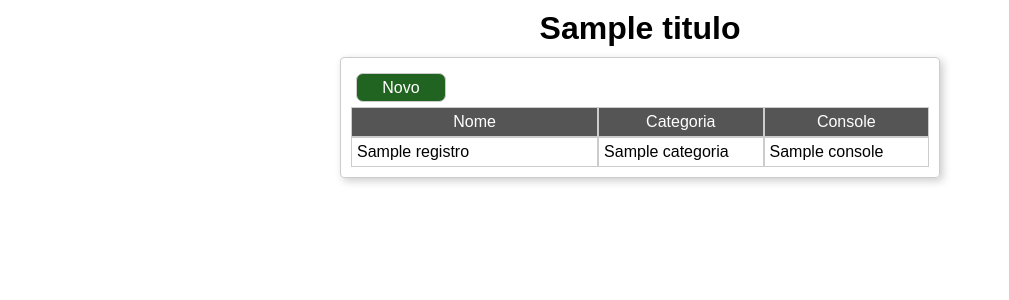
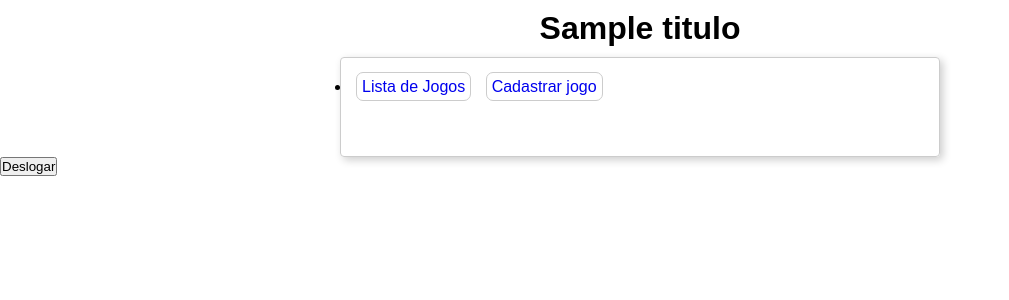
Before and after one commit to joabe-nonato/python-flask-site, a Flask app: template templates/index.html in a window 1280 px wide. Shown: the top 300 px of the page, without its empty margins (0-1009 px from the left). Run offline with Flask 2, Linux system fonts and the light colour scheme; the template is opened without the code that fills it: most values are stand-ins (such as "Sample title", 1, 10 or a date in 2020).

Commit message:
adicionando templates

```diff
--- a/main.py
+++ b/main.py
@@ -5,38 +5,57 @@ app = Flask(__name__)
 
 # Adicionado criptografia
 app.secret_key = "estudo"
+tlt = 'Jogoteca'
 
-tlt = 'Jogoteca'
 jogos = []
-
 jogos.append(Jogo('Donkey Kong','Plataforma','SNES'))
 jogos.append(Jogo('Sonic', 'Plataforma', 'Genesis'))
 
+
 @app.route('/')
 def index():
+    VerificarUsuario()
     return render_template('index.html', titulo = tlt, lista = jogos )
 
-@app.route('/cadastro')
+
+@app.route('/jogos')
+def listajogos():
+    if 'usuario_logado' not in session or session['usuario_logado'] is None:
+        return redirect('/login')
+    return render_template('/jogos/index.html', titulo = tlt, lista = jogos )
+
+
+@app.route('/jogos/cadastro')
 def cadastro():
-    return render_template('cadastro.html', titulo = tlt)
+    if 'usuario_logado' not in session or session['usuario_logado'] is None:
+        return redirect('/login')
+    return render_template('/jogos/cadastro.html', titulo = tlt)
 
-@app.route('/create', methods=['POST'])
-def create():
+
+@app.route('/cadastrar-jogo', methods=['POST'])
+def cadastrarjogo():
     nome = request.form['nome']
     categoria = request.form['categoria']
     console = request.form['console']
     jg = Jogo(nome, categoria, console)
     jogos.append(jg)
-    # return render_template('index.html', titulo = tlt, lista = jogos )
-    return redirect('/')
+    return redirect('/jogos')
+
+
+@app.route('/deslogar', methods=['POST'])
+def deslogar():
+    session['usuario_logado'] = None
+    return redirect('/login')
+
 
 @app.route('/login')
 def login():
     return render_template('login.html', titulo = tlt)
 
+
 @app.route('/autenticar', methods=['POST'])
 def autenticar():
-    session['usuario_logado'] = ''
+    session['usuario_logado'] = None
 
     if request.form['senha'] == '123':
         session['usuario_logado'] = request.form['usuario']
@@ -46,4 +65,10 @@ def autenticar():
         flash('Login ou senha inválido')
         return redirect('/login')
 
+
+def VerificarUsuario():
+    if 'usuario_logado' not in session or session['usuario_logado'] is None:
+        return redirect('/login')
+
+
 app.run(debug=True)
--- a/templates/index.html
+++ b/templates/index.html
@@ -1,27 +1,13 @@
 {% extends "template.html" %}
 {% block conteudo %}
 
-        <div class="cls-jogos">
-            <a href="cadastro" class="cls-novo-jogo">Novo</a>
+<div class="cls-jogos">
+<ul>
+    <li>
+        <a href="/jogos">Lista de Jogos</a>
+        <a href="/jogos/cadastro">Cadastrar jogo</a>
+    </li>
+</ul>
+</div>
 
-            <ul class="cls-ul-jogos">
-                <li class="cls-li-cabecalho">
-                    <div class="cls-celula-1">Nome</div>
-                    <div class="cls-celula-2">Categoria</div>
-                    <div class="cls-celula-3">Console</div>
-                </li>
-
-                {% for registro in lista %}
-
-                <li class="cls-li-jogo">
-                    <div class="cls-celula-1">{{registro.nome}}</div>
-                    <div class="cls-celula-2">{{registro.categoria}}</div>
-                    <div class="cls-celula-3">{{registro.console}}</div>
-                </li>
-
-                {% endfor %}
-            </ul>
-
-        </div>
-
-        {% endblock %}
+{% endblock %}
--- a/templates/cadastro.html
+++ b/templates/jogos/cadastro.html
@@ -3,7 +3,7 @@
 
 <div class="cls-form-cadastro">
 
-    <form action="create" method="post">
+    <form action="../cadastrar-jogo" method="post">
         <input type="text" name="nome" id="txNome" placeholder="nome">
         <input type="text" name="categoria" id="txCategoria" placeholder="categoria">
         <input type="text" name="console" id="txConsole" placeholder="console">
--- a/templates/template.html
+++ b/templates/template.html
@@ -27,6 +27,11 @@
         {% endfor %}
         {% endif%}
         {% endwith %}
+
+        <form action="../deslogar" method="post" >
+            <button type="submit" class="cls-voltar" >Deslogar</button>
+        </form>
+
     </div>
 </body>
 
```
Also changed, not shown: templates/jogos/index.html (added, +27 -0 lines), templates/login.html (+26 -9 lines).
